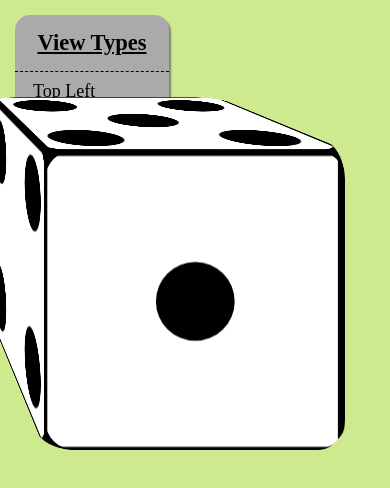
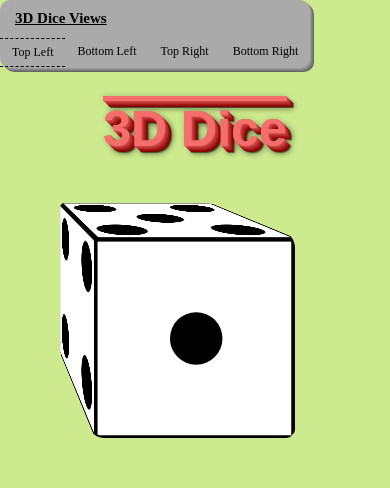
Before and after one commit to aaccurso/css3-playground, a plain HTML site: page 3D_dice.html in a window 390 px wide. Drawn offline with nearby package versions, Linux system fonts and the light colour scheme.

Commit message:
Adds title and makes 3D Dice responsive

```diff
--- a/3D_dice.css
+++ b/3D_dice.css
@@ -3,12 +3,21 @@ body {
 	background: rgb(205,235,142);
 }
 
+/*Nav Style*/
 nav {
 	position: fixed;
-	top: 1em; left: 1em;
+	top: 1em;
+	left: 1em;
 	border-radius: 1em;
 	background-color: #AAAAAA;
-	box-shadow: 2px 2px 2px grey;
+	-webkit-box-shadow: 1px 1px 0 #999999,
+		2px 2px 0 #888888,
+		3px 3px 0 #777777,
+		4px 4px 0 #666666;
+	box-shadow: 1px 1px 0 #999999,
+		2px 2px 0 #888888,
+		3px 3px 0 #777777,
+		4px 4px 0 #666666;
 	padding: 1em 0 0;
 }
 
@@ -40,9 +49,25 @@ nav ul li:hover {
 	background-color: #DDDDDD;
 }
 
+header .title {
+	margin: 0.5em auto 0;
+	width: 100%;
+	text-align: center;	font-family: sans-serif;
+	font-size: 5em;
+	font-weight: bold;
+	text-decoration: overline;
+	color: #f56e6c;
+	text-shadow: 0px 0px 0 rgb(221,86,84), 1px 1px 0 rgb(206,71,69), 2px 2px 0 rgb(192,57,55), 3px 3px 0 rgb(177,42,40), 4px 4px 0 rgb(163,28,26), 5px 5px 0 rgb(148,13,11), 6px 6px 0 rgb(134,-1,-3), 7px 7px 6px rgba(0,0,0,0.6), 7px 7px 1px rgba(0,0,0,0.5), 0px 0px 6px rgba(0,0,0,.2);
+}
+
+/*3D Dice*/
 #container {
 	-webkit-perspective: 60em;
+	-moz-perspective: 60em;
+	perspective: 60em;
 	-webkit-perspective-origin: -70% -70%;
+	-moz-perspective-origin: -70% -70%;
+	perspective-origin: -70% -70%;
 	-webkit-transition: 1s ease-in-out;
 	-moz-transition: 1s ease-in-out;
 	-o-transition: 1s ease-in-out;
@@ -51,23 +76,32 @@ nav ul li:hover {
 	position: relative;
 	width: 20em;
 	height: 20em;
-	margin: 10em auto;
+	margin: 8em auto;
 }
 
+/*Dice Views*/
 #container.top-left {
 	-webkit-perspective-origin: -70% -70%;
+	-moz-perspective-origin: -70% -70%;
+	perspective-origin: -70% -70%;
 }
 
 #container.bottom-left {
 	-webkit-perspective-origin: -70% 170%;
+	-moz-perspective-origin: -70% 170%;
+	perspective-origin: -70% 170%;
 }
 
 #container.top-right {
 	-webkit-perspective-origin: 170% -70%;
+	-moz-perspective-origin: 170% -70%;
+	perspective-origin: 170% -70%;
 }
 
 #container.bottom-right {
 	-webkit-perspective-origin: 170% 170%;
+	-moz-perspective-origin: 170% 170%;
+	perspective-origin: 170% 170%;
 }
 
 #dice {
@@ -76,10 +110,12 @@ nav ul li:hover {
 	-o-transform: translateZ(-10em);
 	-ms-transform: translateZ(-10em);
 	transform: translateZ(-10em);
+
 	-webkit-transform-style: preserve-3d;
 	-moz-transform-style: preserve-3d;
 	-ms-transform-style: preserve-3d;
 	transform-style: preserve-3d;
+
 	-webkit-transition: 1s ease-in-out;
 	-moz-transition: 1s ease-in-out;
 	-o-transition: 1s ease-in-out;
@@ -91,19 +127,31 @@ nav ul li:hover {
 }
 
 #dice .face {
+	-webkit-backface-visibility: hidden;
+	-moz-backface-visibility: hidden;
+	backface-visibility: hidden;
+
+	-webkit-transform-style: preserve-3d;
+	-moz-transform-style: preserve-3d;
+	-ms-transform-style: preserve-3d;
+	transform-style: preserve-3d;
 	position: absolute;
 	width: 20em;
 	height: 20em;
 	cursor: pointer;
-	-webkit-backface-visibility: hidden;
-	-webkit-transform-style: preserve-3d;
-	/*background-color:  rgba(240,150,100,0.8);*/
-	/*border:  1px black solid;*/
-	border-radius: 2em;
+	border-radius: 1em;
 }
 
 /*To fill gaps left by border radius*/
 .face:after {
+	-webkit-transform: rotateY( 180deg );
+	-moz-transform: rotateY( 180deg );
+	-o-transform: rotateY( 180deg );
+	-ms-transform: rotateY( 180deg );
+	transform: rotateY( 180deg );
+	-webkit-backface-visibility: hidden;
+	-moz-backface-visibility: hidden;
+	backface-visibility: hidden;
 	content: '';
 	right: 0px;
 	bottom: 0px;
@@ -111,25 +159,23 @@ nav ul li:hover {
 	top: 0px;
 	left: 0px;
 	background: black;
-	border-radius: 2em;
-    -webkit-transform: rotateY( 180deg );
-    -webkit-backface-visibility: hidden;
+	border-radius: 1em;
 }
 
-#dice .face .face-content  {
-	text-align:  center;
-	position:  absolute;
-	top:  50%;
-	width:  100%;
-	height:  100%;
-	font-size:  2em;
-	color:  white;
+#dice .face .face-content {
+	text-align: center;
+	position: absolute;
+	top: 50%;
+	width: 100%;
+	height: 100%;
+	font-size: 2em;
+	color: white;
 }
 
 /*Face Translation*/
 /*Front*/
-#dice .face:nth-child(1)  {
-	 -webkit-transform:  translateZ(10em);
+#dice .face:nth-child(1) {
+	-webkit-transform: translateZ(10em);
 	-moz-transform: translateZ(10em);
 	-o-transform: translateZ(10em);
 	-ms-transform: translateZ(10em);
@@ -238,37 +284,50 @@ nav ul li:hover {
 
 /*Dice Sprite*/
 .dice_sprite {
-	background-image: url('images/Dice_Faces.svg');
-	background-repeat: no-repeat;
 	-webkit-background-size: 640%;
 	-moz-background-size: 640%;
 	background-size: 640%;
+	background-image: url('images/Dice_Faces.svg');
+	background-repeat: no-repeat;
 	width: 20em;
 	height: 20em;
-	background-position-y: -21.9em;
-	border-radius: 2em;
+	/*background-position-y: -21.9em;*/
+	border-radius: 1em;
 }
 
 .dice_sprite.front {
-	background-position-x: -2.2em;
+	background-position: -2.1em -21.9em;
 }
 
 .dice_sprite.bottom {
-	background-position-x: -22.9em;
+	background-position: -22.9em -21.9em;
 }
 
 .dice_sprite.left {
-	background-position-x: -43.7em;
+	background-position: -43.7em -21.9em;
 }
 
 .dice_sprite.right {
-	background-position-x: -64.5em;
+	background-position: -64.5em -21.9em;
 }
 
 .dice_sprite.top {
-	background-position-x: -85.6em;
+	background-position: -85.6em -21.9em;
 }
 
 .dice_sprite.back {
-	background-position-x: -106.4em;
+	background-position: -106.4em -21.9em;
 }
+
+@media only screen and (max-width:481px) {
+	body { font-size: 10px; }
+	nav li { float: left; }
+	nav { top:0; left:0; }
+	header .title { margin-top: 2em; }
+}
+@media only screen and (min-width: 482px) and (max-width:769px) {
+	body { font-size: 12px; }
+	nav li { float: left; }
+	nav { top:0; left:0; }
+	header .title { margin-top: 2em; }
+}
--- a/3D_dice.html
+++ b/3D_dice.html
@@ -10,8 +10,10 @@
     </head>
     <body>
 
+        <header><div class="title">3D Dice</div></header>
+
         <nav>
-            <header>View Types</header>
+            <header>3D Dice Views</header>
             <ul>
                 <li class="top-left active">Top Left</li>
                 <li class="bottom-left">Bottom Left</li>
```
Also changed, not shown: 2 other files. Lines whose indentation alone changed are shown as unchanged.
